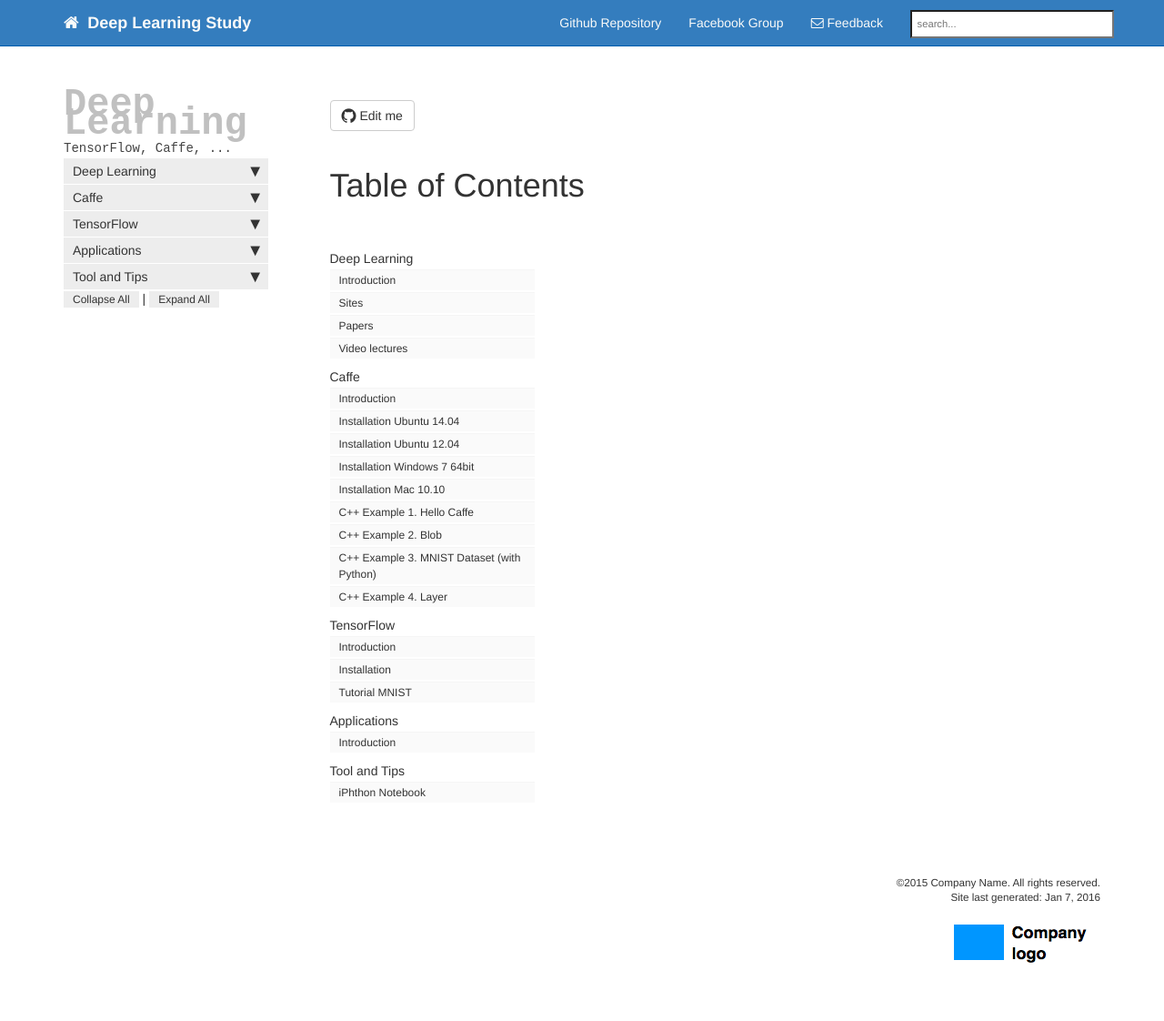
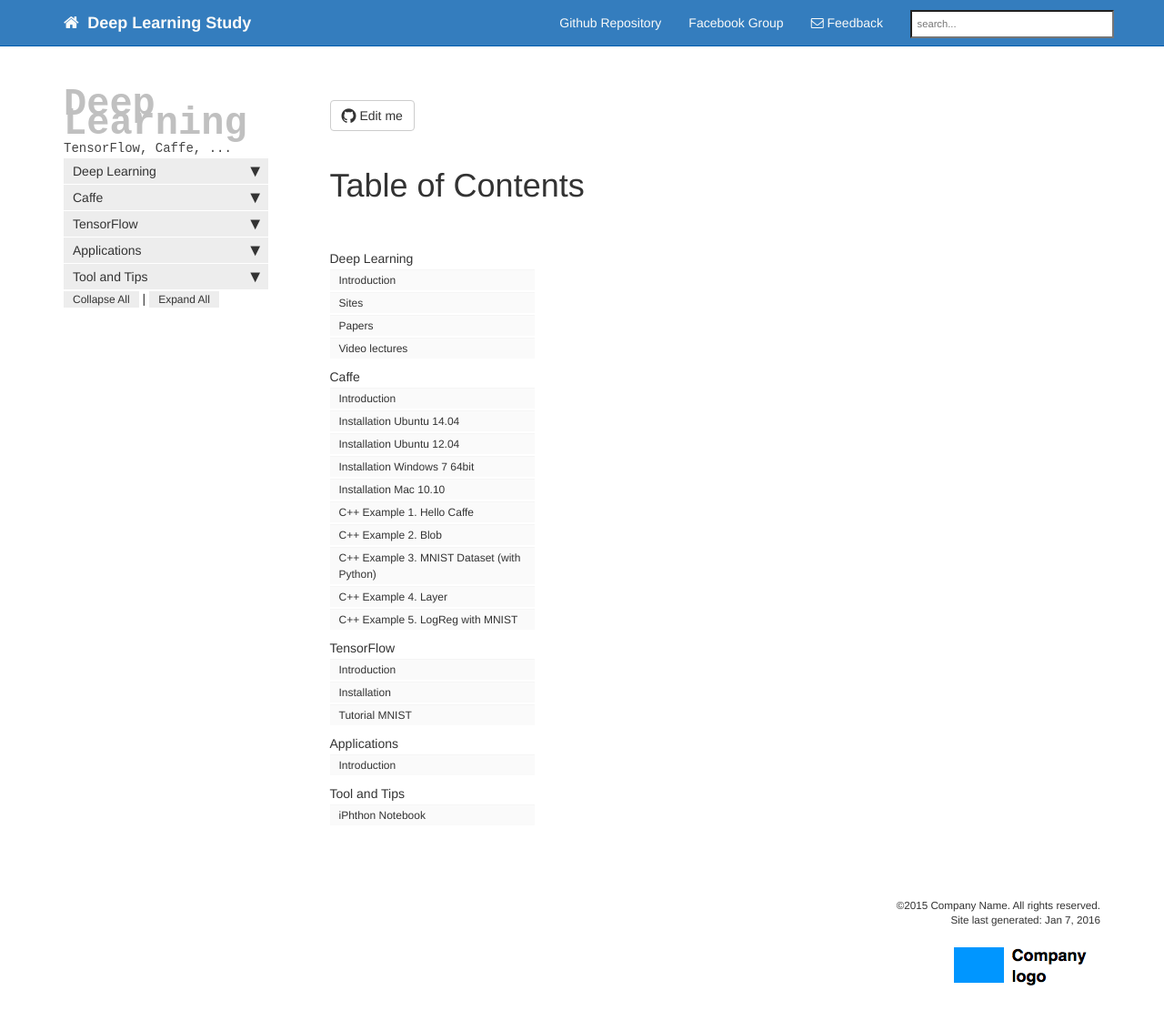
Before and after one commit to youngkyoonjang/material, a Jekyll site: the page built from tocpage.html, in a window 1280 px wide and 1159 px high. Shown: the top 1122 px of the window at 91% size. Built offline with Jekyll 4.4.1, drawn with Linux system fonts in a browser that asks for light colours; nearby versions of some CDN libraries; library files that are not in the unit come from our copies; Markdown is read by kramdown in place of the engine named in the settings; comment, search, counter and statistics services are not loaded.

Commit message:
Update sidebar_doc.yml

```diff
--- a/_data/sidebar_doc.yml
+++ b/_data/sidebar_doc.yml
@@ -121,6 +121,12 @@ entries:
           platform: all
           product: all
           version: all
+        - title: C++ Example 5. LogReg with MNIST
+          url: /doc_caffe_example_5logreg.html
+          audience: writers, designers
+          platform: all
+          product: all
+          version: all
     - title: TensorFlow
       audience: writers, designers
       platform: all
```
